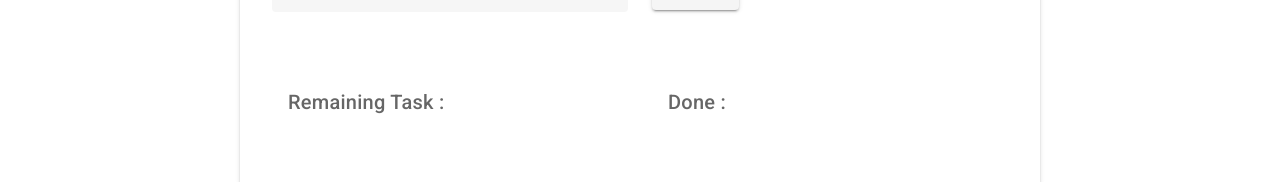
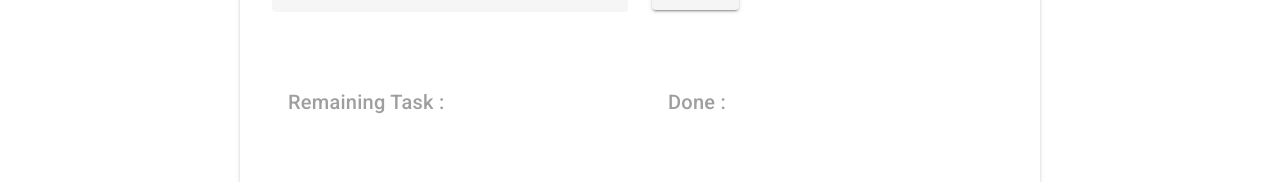
Before and after one commit to ashkansabbaghi/todo-irapardaz, a Vue app: page / in a window 1280 px wide. Shown: the part 251-433 px from the top of the page. Built offline with nearby package versions, Linux system fonts and the light colour scheme.

Commit message:
add length todo

```diff
--- a/src/components/task.vue
+++ b/src/components/task.vue
@@ -1,7 +1,10 @@
 <template>
   <v-col>
-    <v-card-title v-if="isTask">Remaining Task :</v-card-title>
-    <v-card-title v-else>Done :</v-card-title>
+    <v-card-title>
+      <span class="text--disabled" v-text="isTask ? 'Remaining Task :' : 'Done :'"></span>
+      <span class="ml-2" v-if="todos.length > 0">{{ todos.length }}</span>
+    </v-card-title>
+
     <v-slide-x-transition group name="list" tag="ul">
       <!--  replace key todo -> todo.id -->
       <v-row class="item" v-for="(todo, i) in todos" :key="todo">
```
